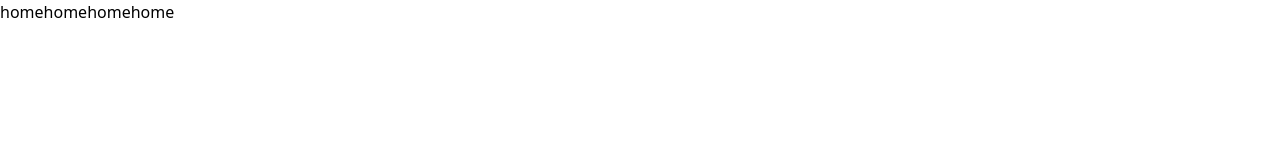
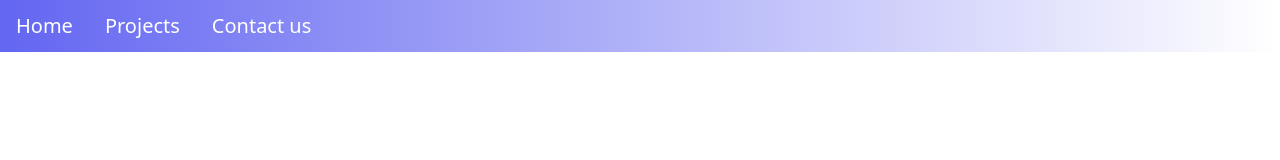
Before and after one commit to Vansh16aug/Learn-Tailwind, a website built with Vite: page index.html in a window 1280 px wide. Built offline with nearby package versions, Linux system fonts and the light colour scheme.

Commit message:
Basic properties

```diff
--- a/index.html
+++ b/index.html
@@ -3,16 +3,15 @@
 <head>
     <meta charset="UTF-8">
     <meta name="viewport" content="width=device-width, initial-scale=1.0">
-    <title>Document</title>
+    <title>Tailwind</title>
     <link rel="stylesheet" href="main.css">
 </head>
 <body>
     <nav>
-        <ul class="flex">
-            <li>home</li>
-            <li>home</li>
-            <li>home</li>
-            <li>home</li>
+        <ul class="bg-gradient-to-r from-indigo-500 flex py-3 ">
+            <li class="mx-4 text-white text-xl">Home</li>
+            <li class="mx-4 text-white text-xl">Projects</li>
+            <li class="mx-4 text-white text-xl">Contact us</li>
         </ul>
     </nav>
 </body>
```
